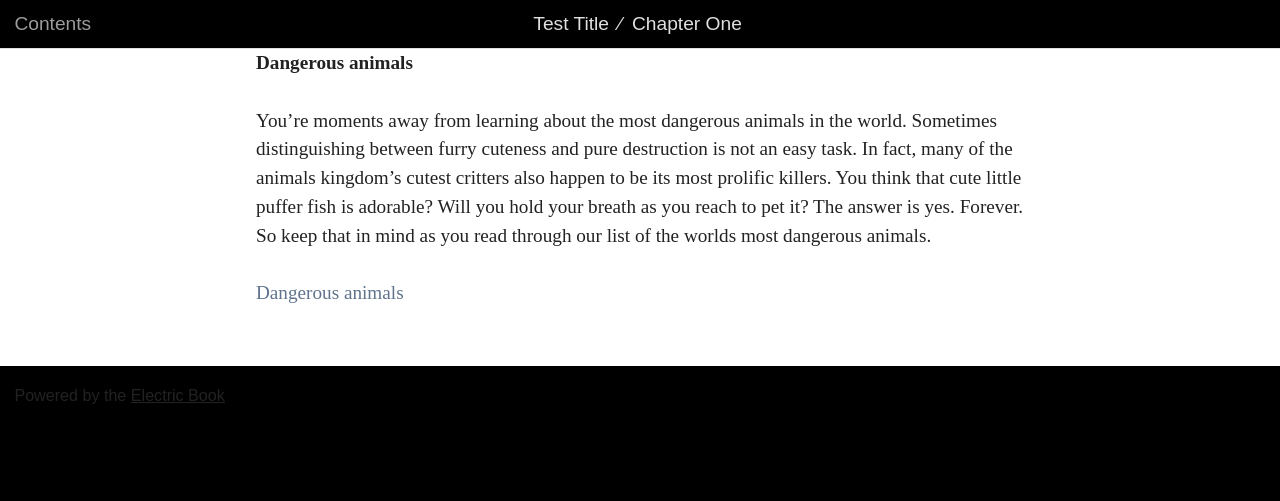
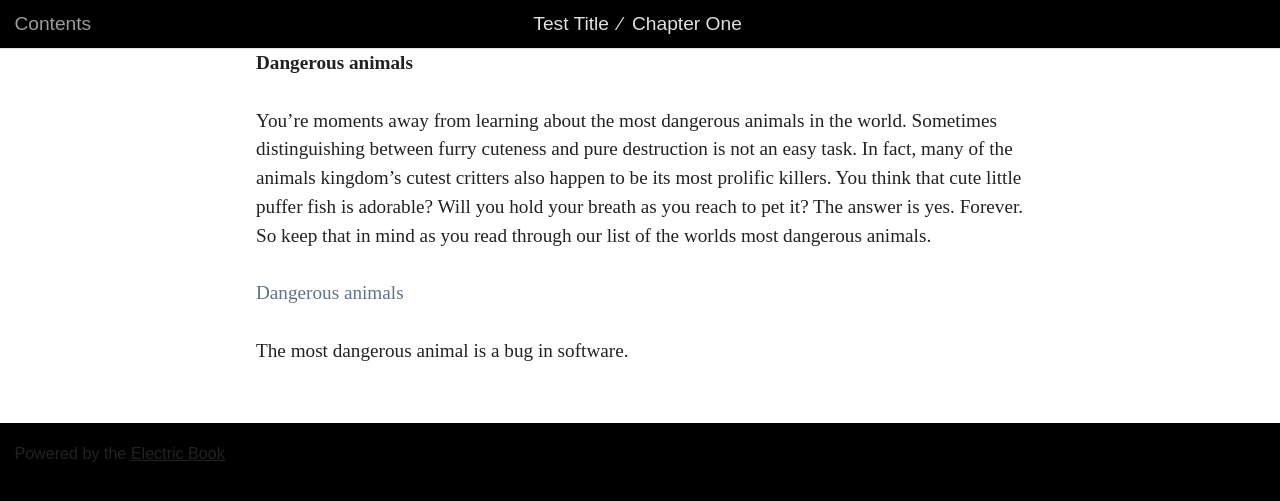
Before and after one commit to arthurattwell/test-eb, a Jekyll site: the page built from book/text/01.md, in a window 1280 px wide. Shown: the top 501 px of the page. Built offline with Jekyll 4.4.1, drawn with Linux system fonts in a browser that asks for light colours.

Commit message:
A note on dangerous animals

```diff
--- a/book/text/01.md
+++ b/book/text/01.md
@@ -8,3 +8,5 @@ style: chapter page-1
 You’re moments away from learning about the most dangerous animals in the world. Sometimes distinguishing between furry cuteness and pure destruction is not an easy task. In fact, many of the animals kingdom’s cutest critters also happen to be its most prolific killers. You think that cute little puffer fish is adorable? Will you hold your breath as you reach to pet it? The answer is yes. Forever. So keep that in mind as you read through our list of the worlds most dangerous animals.
 
 [Dangerous animals](http://list25.com/the-25-most-dangerous-animals-in-the-world/){:.source}
+
+The most dangerous animal is a bug in software.
```
